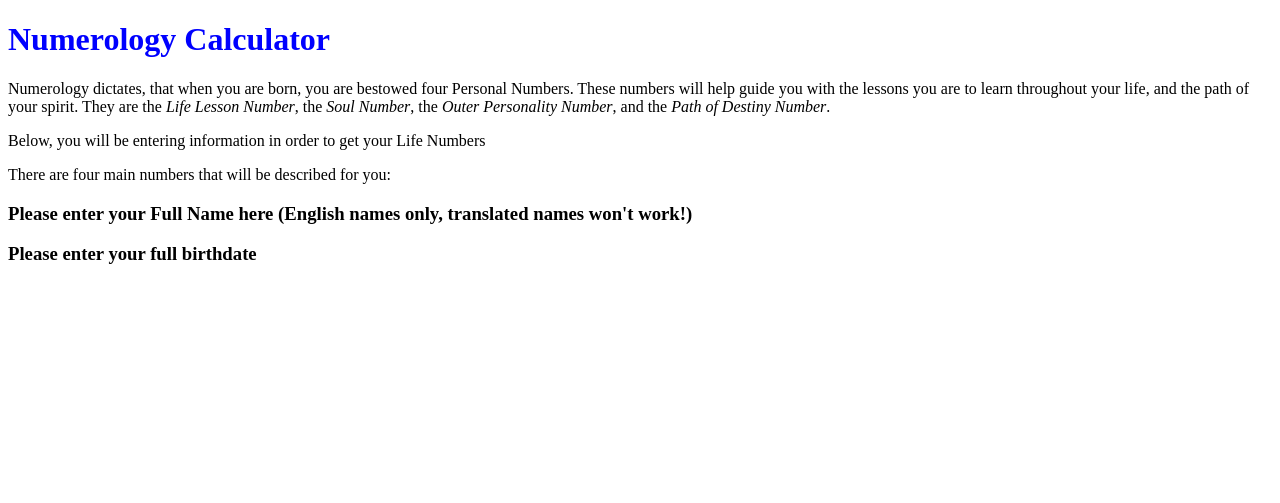
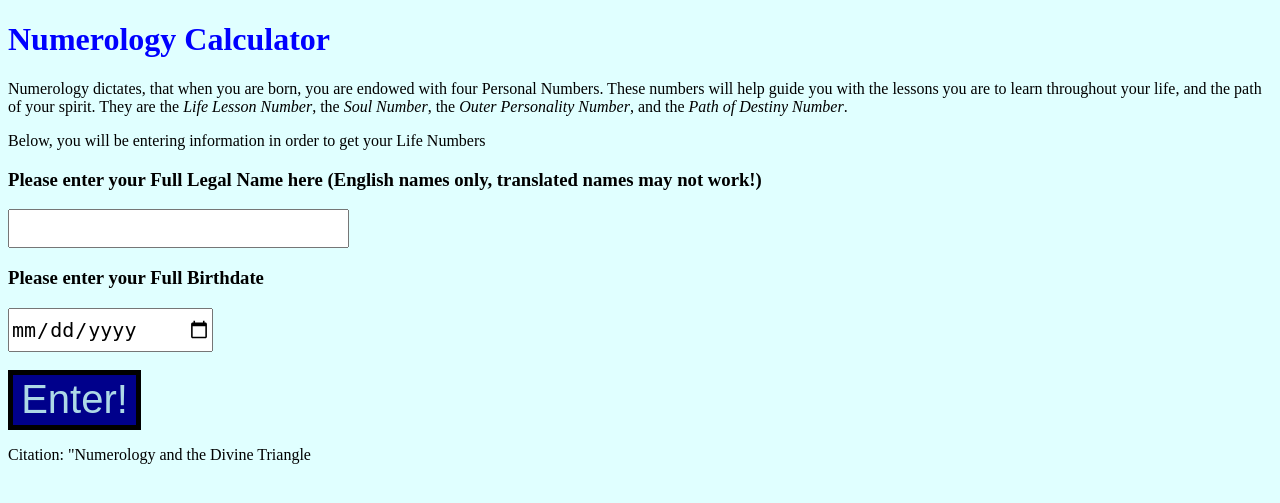
Before and after one commit to Mattmont415/NumerologyCalculator, a PHP site: page / in a window 1280 px wide. Shown: the top 503 px of the page. Run offline with PHP 8.4, Linux system fonts and the light colour scheme.

Commit message:
Formatting the introductory page

```diff
--- a/index.html
+++ b/index.html
@@ -9,7 +9,7 @@
 <body>
   <h1>Numerology Calculator</h1>
 
-  <p>Numerology dictates, that when you are born, you are bestowed four Personal
+  <p>Numerology dictates, that when you are born, you are endowed with four Personal
     Numbers. These numbers will help guide you with the lessons you are to learn
     throughout your life, and the path of your spirit. They are the <em>Life
     Lesson Number</em>, the <em>Soul Number</em>, the <em>Outer Personality
@@ -17,12 +17,26 @@
   </p>
 
   <p>Below, you will be entering information in order to get your Life Numbers</p>
-  <p>There are four main numbers that will be described for you:</p>
-  <p></p>
+
   <!-- Guess we're gonna need a form here right!? -->
-  <h3>Please enter your Full Name here (English names only, translated names won't work!)</h3>
+  <form>
+    <h3>Please enter your Full Legal Name here (English names only, translated names
+      may not work!)</h3>
+    <input id="nametext" type="text">
+    <h3>Please enter your Full Birthdate</h3>
+    <input type="date" id="date">
 
-  <h3>Please enter your full birthdate</h3>
+    <br><br>
+    <input type="submit" id="submit" value="Enter!">
+  </form>
+
+  <!-- And why don't we just dynamically display the results here as well?
+    CUZ WHY NOT? -->
+
+
+  <footer>
+    <p>Citation: "Numerology and the Divine Triangle</p>
+  </footer>
 </body>
 
 </html>
--- a/styles/styles.css
+++ b/styles/styles.css
@@ -1,3 +1,28 @@
 h1 {
   color: blue;
 }
+
+body {
+  background-color: lightcyan;
+}
+
+#nametext {
+  width: 333px;
+  height: 33px;
+  font-size: 20px;
+}
+
+#date {
+  width: 200px;
+  height: 40px;
+  font-size: 20px;
+}
+
+#submit {
+  width: 133px;
+  background-color: darkblue;
+  color: lightblue;
+  border: 5px solid black;
+  height: 60px;
+  font-size: 40px;
+}
```
Also changed, not shown: javascript.js (+41 -0 lines).
